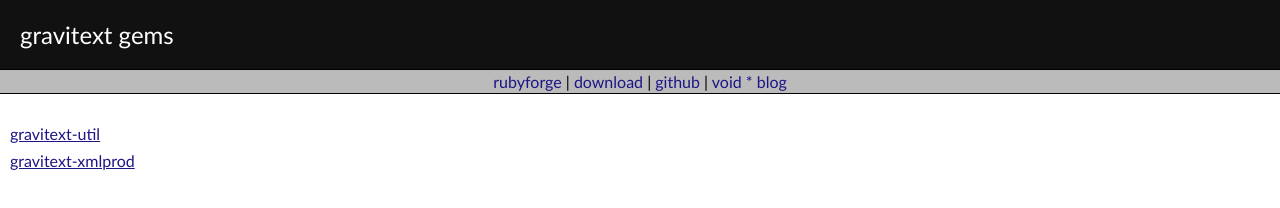
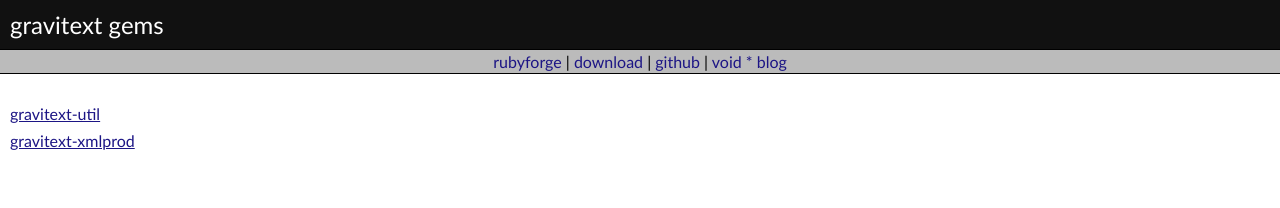
Before and after one commit to dekellum/gravitext, a plain HTML site: page www/index.html in a window 1280 px wide. Drawn offline with Linux system fonts and the light colour scheme.

Commit message:
Fix alignment.

```diff
--- a/www/style.css
+++ b/www/style.css
@@ -4,7 +4,7 @@
 
 div.h     { background: #111; margin: 0 -10px 0 -10px; }
 div.h img { float: left; padding: 10px 10px 0px 10px }
-div.t     { font-size: large; color: white; text-align:left; padding: 20px }
+div.t     { font-size: large; color: white; text-align:left; padding: 10px }
 div.t1    { font-size: x-large; }
 div.main { clear: both }
 
```
